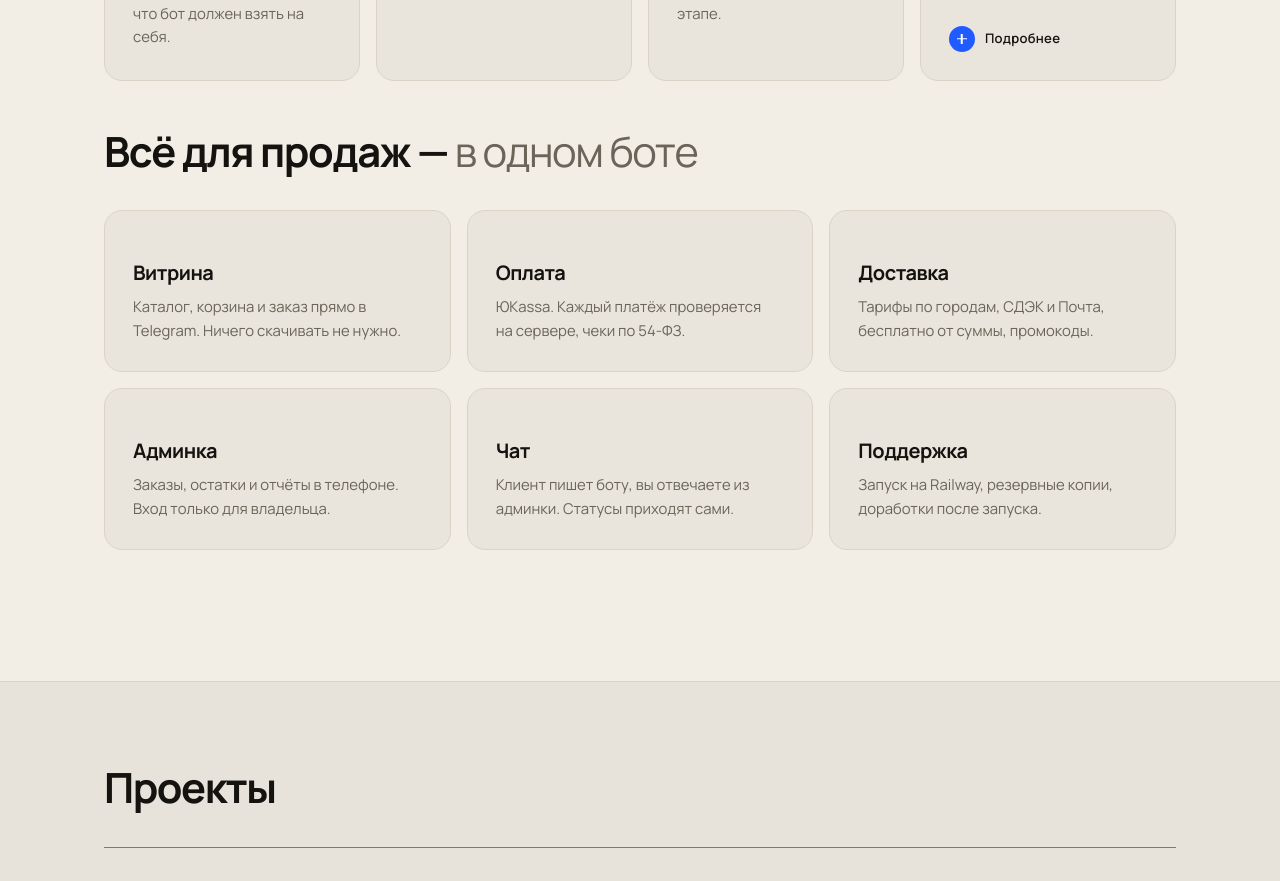
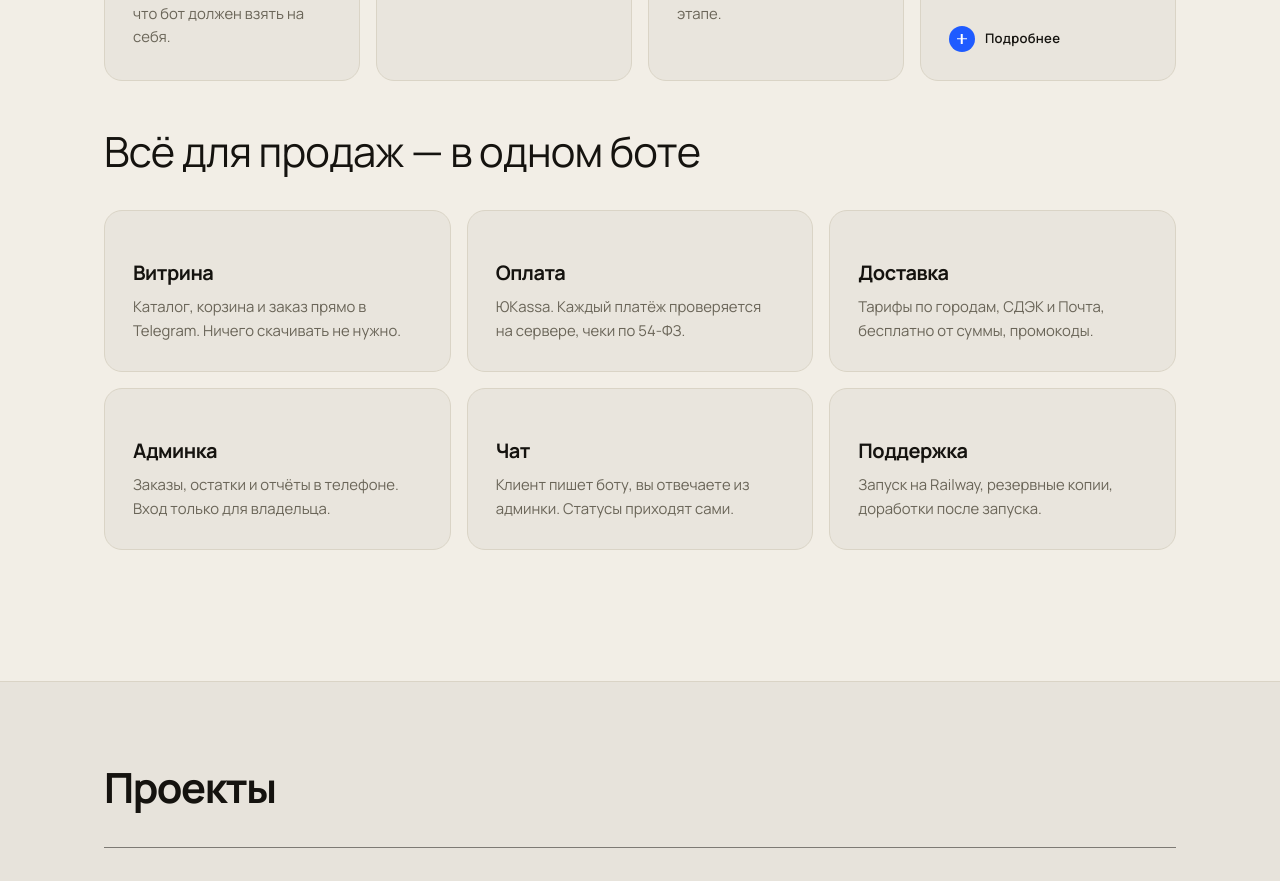
Before and after one commit to zhennyy/botforall, a React (Vite) app: page / in a window 1280 px wide. Shown: the part 900-1781 px from the top of the page. Built offline with nearby package versions, Linux system fonts and the light colour scheme.

Commit message:
Benefits heading: single regular style

```diff
--- a/src/index.css
+++ b/src/index.css
@@ -223,4 +223,5 @@ h1, h2, h3, .brand { font-weight: 700; letter-spacing: -0.035em; font-feature-se
 footer b { font-family: var(--sans); font-weight: 800; font-size: 1.05rem; letter-spacing: -0.03em; }
 
 /* заголовок блока возможностей */
-#benefits .section-title em { font-style: normal; font-weight: 400; color: var(--soft); }
+#benefits .section-title { font-weight: 400; letter-spacing: -0.02em; }
+#benefits .section-title em { font-style: normal; font-weight: inherit; color: inherit; }
```
